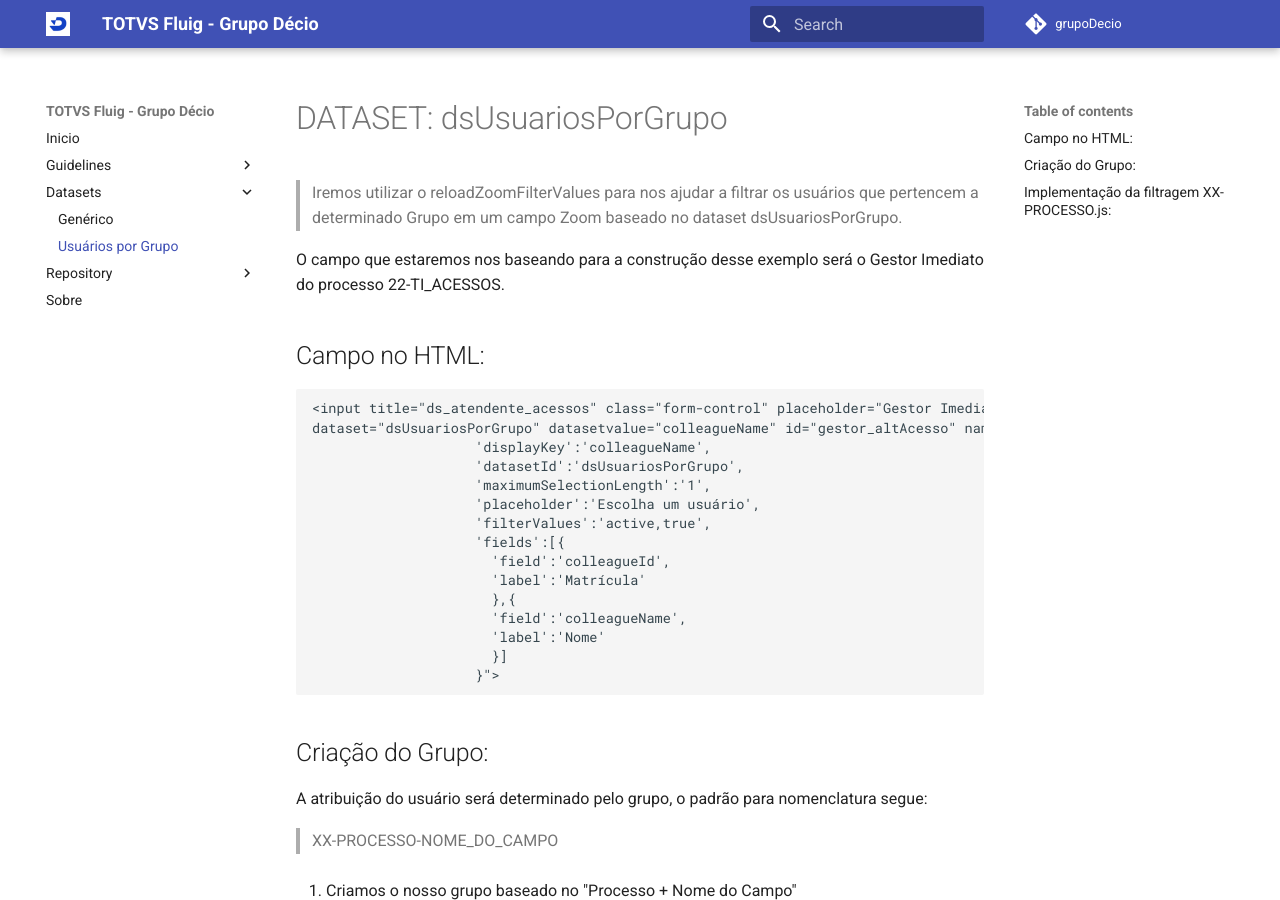
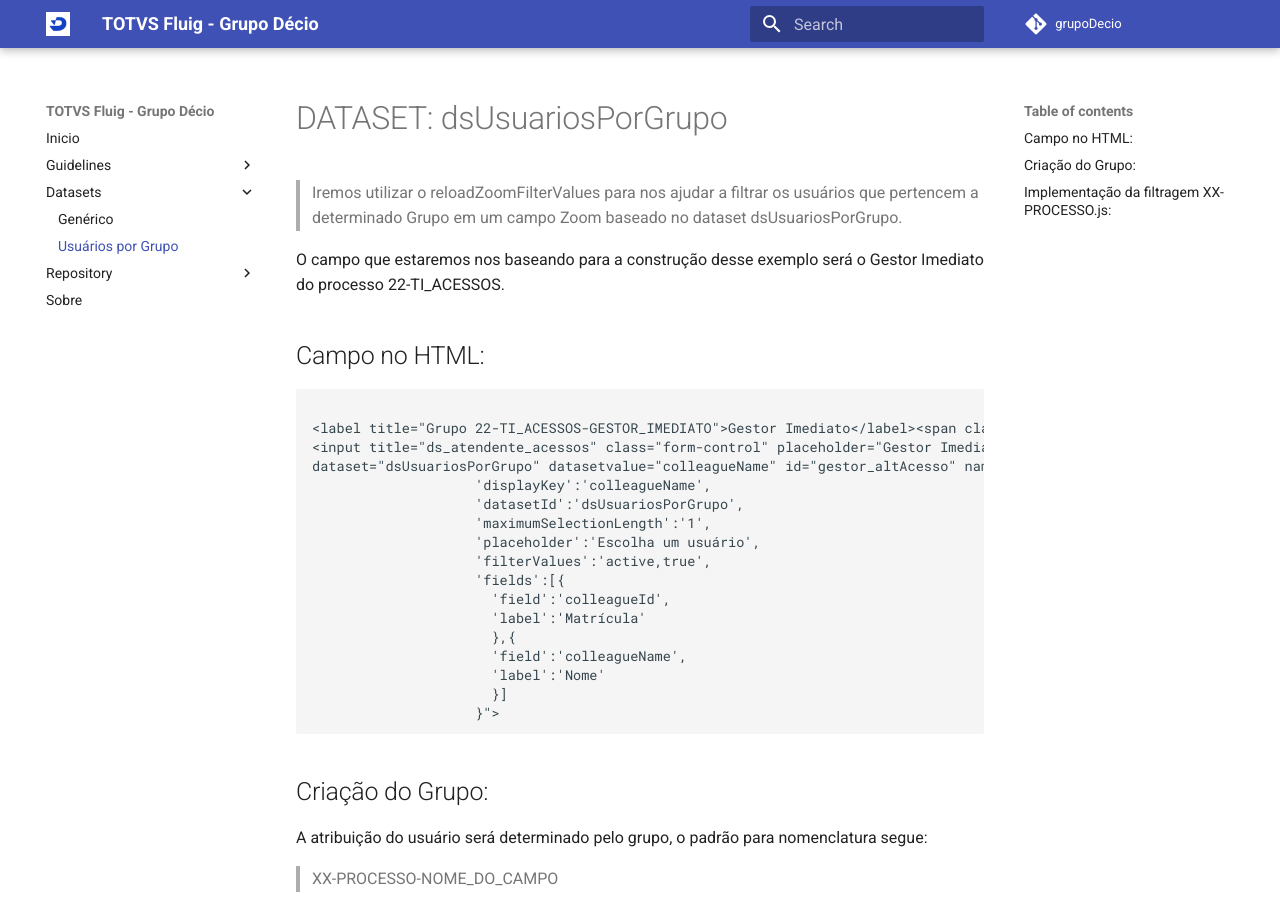
Before and after one commit to grupoDecio/docs, an MkDocs documentation site: the page built from docs/datasets/dsUsuariosPorGrupo.md, in a window 1280 px wide and 900 px high. Built offline with MkDocs 1.6.1 and Material for MkDocs 9.7.7, drawn with Linux system fonts in a browser that asks for light colours; comment, search, counter and statistics services are not loaded.

Commit message:
update: Adicionando Label

`````diff
--- a/docs/datasets/dsUsuariosPorGrupo.md
+++ b/docs/datasets/dsUsuariosPorGrupo.md
@@ -7,6 +7,8 @@
 
 ## Campo no HTML:
 ````
+
+<label title="Grupo 22-TI_ACESSOS-GESTOR_IMEDIATO">Gestor Imediato</label><span class="required text-danger"><strong>*</strong></span>
 <input title="ds_atendente_acessos" class="form-control" placeholder="Gestor Imediato" type="zoom" zoomvalue="colleagueId"
 dataset="dsUsuariosPorGrupo" datasetvalue="colleagueName" id="gestor_altAcesso" name="gestor_altAcesso" data-zoom="{
                     'displayKey':'colleagueName',
`````
